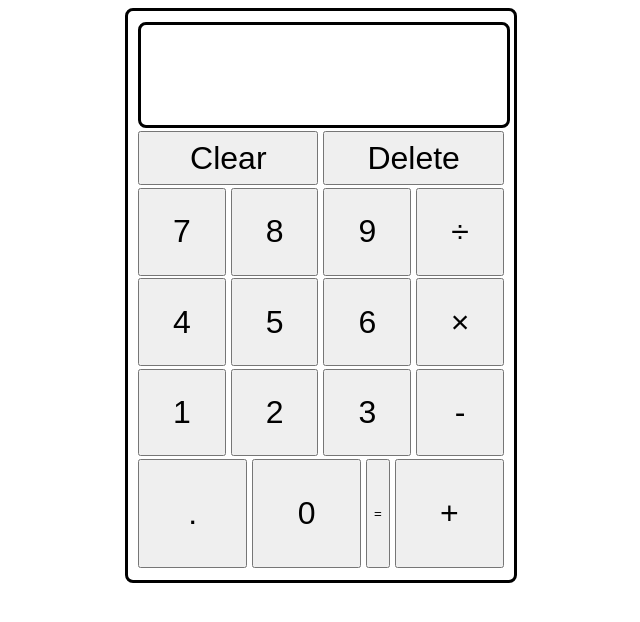
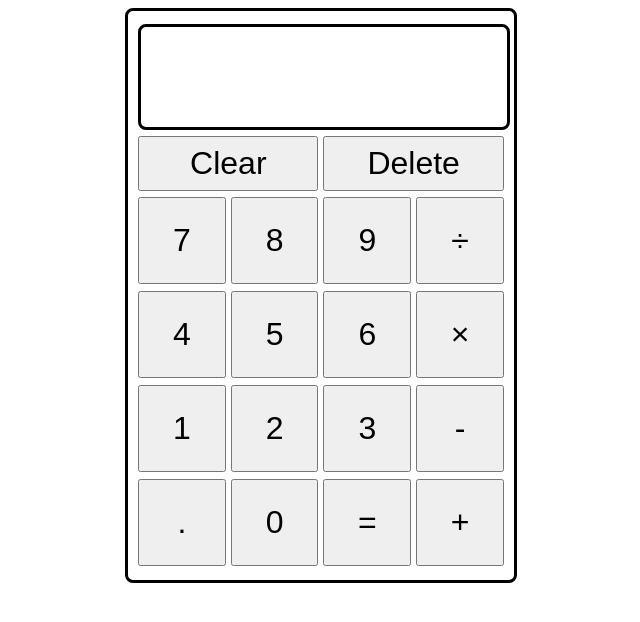
Before and after one commit to SanishPoudel/Calculator, a plain HTML site: page index.html in a window 1280 px wide. Shown: the whole page, without its empty margins (319-959 px from the left). Drawn offline with Linux system fonts and the light colour scheme.

Commit message:
Adjusted equal sign

```diff
--- a/style.css
+++ b/style.css
@@ -53,7 +53,8 @@ body {
 .clear,
 .delete,
 .nums,
-.operators {
+.operators,
+#equal {
     width: 100%;
     aspect-ratio: 1/0.3;
     margin: 0 0 0;
```
